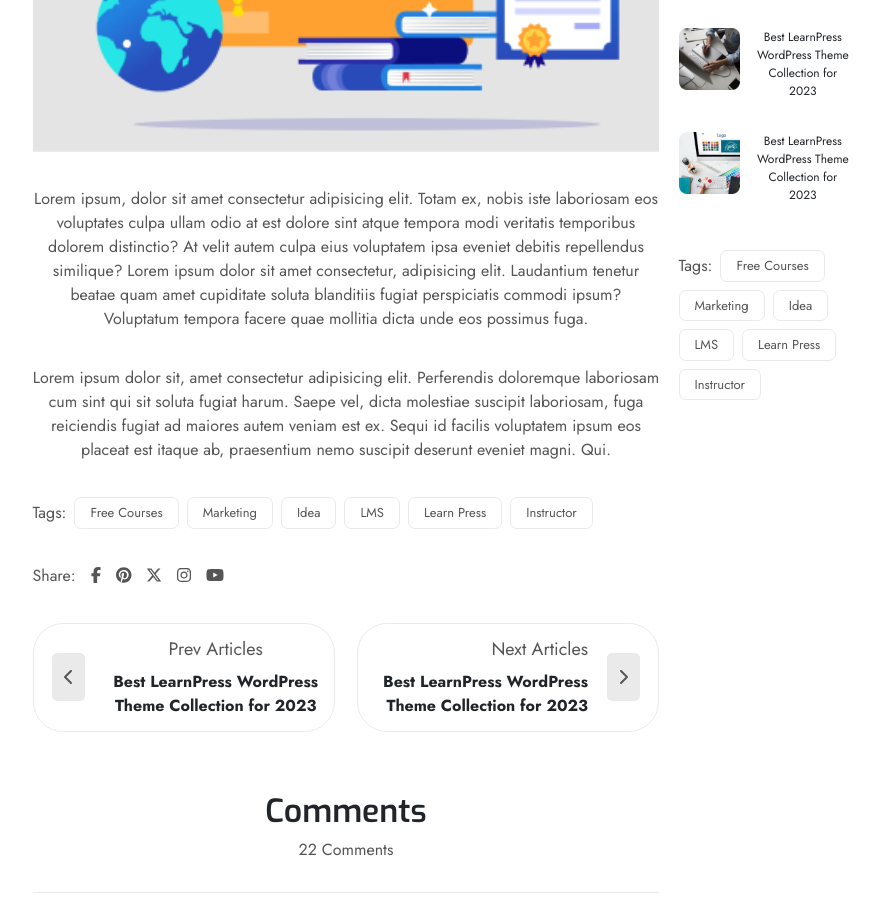
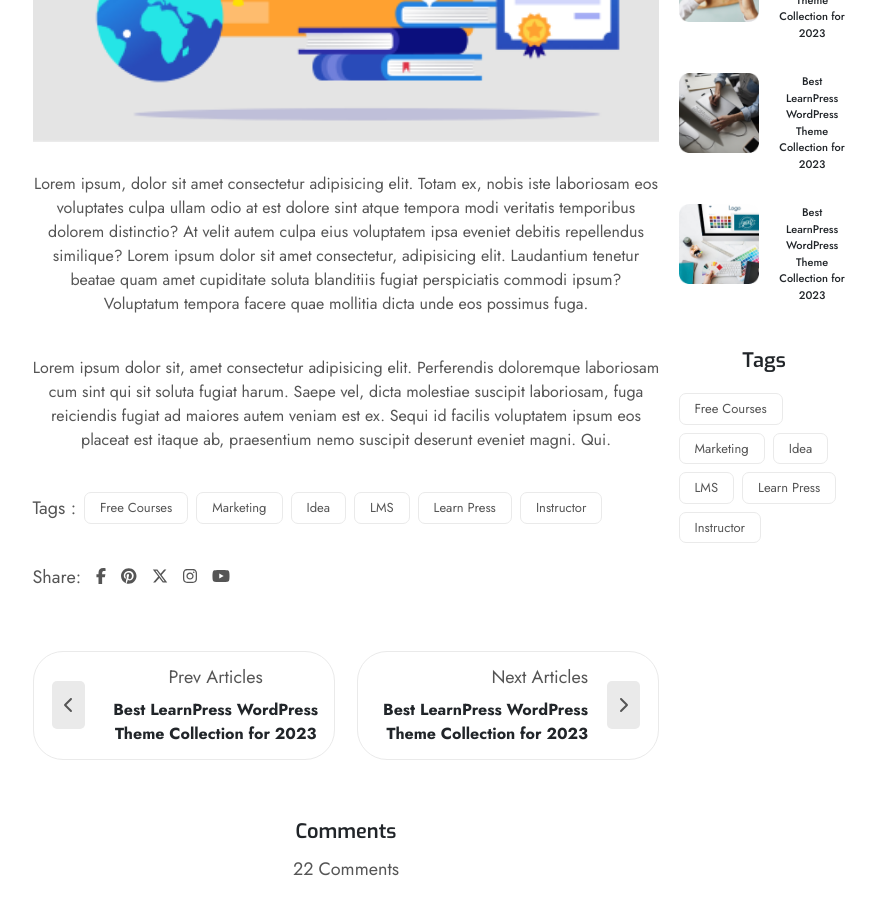
Before and after one commit to MohammadKerdasi/EduPressX7, a React (Vite) app: page /Blog in a window 1280 px wide. Shown: the part 540-1451 px from the top of the page, without its empty margins (199-1079 px from the left). Built offline with nearby package versions, Linux system fonts and the light colour scheme.

Commit message:
Update On The Responsive Style

```diff
--- a/src/Components/BlogDetails/BlogDetails.css
+++ b/src/Components/BlogDetails/BlogDetails.css
@@ -17,17 +17,19 @@
  }
 
  .SHaaban-title-and-meta h1 {
+     /*===Modified===*/
      font-size: 36px !important;
      padding: 0 !important;
      font-weight: 600 !important;
-     margin-bottom: 35px !important;
+     margin-bottom: 20px !important;
  }
 
  .SHaaban-title-and-meta-info-container {
+     /*===Modified===*/
      display: flex;
      gap: 25px;
      justify-content: flex-start;
-     margin-bottom: 35px !important;
+     margin-bottom: 40px !important;
  }
 
  .SHaaban-title-and-meta-info {
@@ -46,26 +48,30 @@
  }
 
  #SHaaban-adding-style-for-main-image {
-     margin-bottom: 35px;
+     /*===Modified===*/
+     margin-bottom: 30px;
      width: 100%;
      height: 603px;
  }
 
  #SHaaban-blog-content {
-     margin-bottom: 35px !important;
+     /*===Modified===*/
+     margin-bottom: 60px !important;
  }
 
  #SHaaban-blog-content p {
-     margin-bottom: 35px;
+     /*===Modified===*/
+     margin-bottom: 40px;
      color: var(--dark-grey);
  }
 
  #SHaaban-tags-area {
+     /*===Modified===*/
      display: flex;
      flex-wrap: wrap;
      gap: 8px;
      align-items: center;
-     margin-bottom: 35px;
+     margin-bottom: 40px;
  }
 
  .SHaaban-remove-margin {
@@ -135,8 +141,10 @@
  }
 
  .SHaaban-slider-content-title {
+     /*===Modified===*/
      color: var(--dark-grey);
      font-size: 18px;
+     margin-bottom: 12px !important;
  }
 
  .SHaaban-slider-content-mainText {
@@ -148,6 +156,12 @@
 
  .SHaaban-comment-section {
      width: 100%;
+ }
+
+ .SHaaban-comment-section h4 {
+     /* ===New Added=== */
+     font-size: 20px;
+     margin-bottom: 12px;
  }
 
  .SHaaban-text-end {
@@ -168,20 +182,27 @@
      color: var(--dark-grey);
  }
 
- #SHaaban-comment-info {
+ #SHaaban-comment-info,
+ #SHaaban-comment-info span {
+     /* ===Modified=== */
+     font-size: 18px !important;
      margin-bottom: 30px;
  }
 
  .SHaaban-comment-userName {
+     /* ===Modified=== */
      font-weight: 600;
      font-size: 16px;
+     margin-bottom: 8px !important;
  }
 
  .SHaaban-comment-content {
+     /* ===Modified=== */
      font-weight: 400;
      font-size: 18px;
      line-height: 27px;
      color: var(--dark-grey);
+     margin-bottom: 8px !important;
  }
 
  .SHaaban-adding-margin-left {
@@ -302,14 +323,17 @@
  }
 
  .SHaaban-form-area-title {
+     /* ===Modified=== */
      font-size: 20px;
-     font-weight: 600;
+     font-weight: 600 !important;
+     margin-bottom: 12px;
  }
 
  .SHaaban-form-area-paragraph {
+     /* ===Modified=== */
      color: #555555;
-     font-weight: 400;
-     line-height: 27px;
+     font-weight: 400 !important;
+     margin-bottom: 30px;
  }
 
  .SHaaban-sideBar-blog-listing {
@@ -339,6 +363,19 @@
 
  .sHaaban-remove-arrow-in-large-screen {
      visibility: hidden;
+ }
+
+ .SHaaban-adding-flex-align-center {
+     /* ===New Added=== */
+     display: flex;
+     align-items: center;
+ }
+
+ .SHaaban-adding-style-for-blog-content-title {
+     /* ===New Added=== */
+     font-size: 18px;
+     font-weight: 400 !important;
+     margin-bottom: 0 !important;
  }
 
  @media (max-width:1919px) {
@@ -483,6 +520,7 @@
      }
 
      .SHaaban-slider-content-mainText,
+     #SHaaban-adding-style-for-label,
      .SHaaban-title-and-meta-info p,
      .SHaaban-title-and-meta-info span,
      #SHaaban-blog-content p,
@@ -531,6 +569,7 @@
      }
 
      .SHaaban-slider-content-mainText,
+     #SHaaban-adding-style-for-label,
      .SHaaban-title-and-meta-info p,
      .SHaaban-title-and-meta-info span,
      #SHaaban-blog-content p,
@@ -595,6 +634,7 @@
      }
 
      .SHaaban-slider-content-mainText,
+     #SHaaban-adding-style-for-label,
      .SHaaban-title-and-meta-info p,
      .SHaaban-title-and-meta-info span,
      #SHaaban-blog-content p,
@@ -659,6 +699,7 @@
      }
 
      .SHaaban-slider-content-mainText,
+     #SHaaban-adding-style-for-label,
      .SHaaban-title-and-meta-info p,
      .SHaaban-title-and-meta-info span,
      #SHaaban-blog-content p,
@@ -728,6 +769,7 @@
      }
 
      .SHaaban-slider-content-mainText,
+     #SHaaban-adding-style-for-label,
      .SHaaban-title-and-meta-info p,
      .SHaaban-title-and-meta-info span,
      #SHaaban-blog-content p,
@@ -785,7 +827,7 @@
      }
  }
 
- @media (max-width:760px) and (min-width:550px) {
+ @media (max-width:760px) and (min-width:701px) {
 
      .SHaaban-title-and-meta h1,
      .SHaaban-comment-section {
@@ -796,6 +838,8 @@
          height: 270px !important;
      }
 
+     .SHaaban-slider-content-mainText,
+     #SHaaban-adding-style-for-label,
      .SHaaban-title-and-meta-info p,
      .SHaaban-title-and-meta-info span,
      #SHaaban-blog-content p,
@@ -862,17 +906,19 @@
      }
  }
 
- @media (max-width:550px) and (min-width:502px) {
+ @media (max-width:701px) and (min-width:550px) {
 
      .SHaaban-title-and-meta h1,
      .SHaaban-comment-section {
-         font-size: 17px !important;
+         font-size: 16px !important;
      }
 
      #SHaaban-adding-style-for-main-image {
          height: 270px !important;
      }
 
+     .SHaaban-slider-content-mainText,
+     #SHaaban-adding-style-for-label,
      .SHaaban-title-and-meta-info p,
      .SHaaban-title-and-meta-info span,
      #SHaaban-blog-content p,
@@ -901,6 +947,7 @@
 
      .SHaaban-styling-text-area {
          height: 90.1771px;
+         margin: 5px 0;
      }
 
      .SHaaban-LISTING {
@@ -940,12 +987,12 @@
 
      .SHaaban-styling-inputs {
          width: 100% !important;
-         margin: 10px 0;
+         margin: 5px 0;
          height: 28.75px !important;
      }
  }
 
- @media (max-width:502px) and (min-width:495px) {
+ @media (max-width:550px) and (min-width:502px) {
 
      .SHaaban-title-and-meta h1,
      .SHaaban-comment-section {
@@ -956,6 +1003,8 @@
          height: 235px !important;
      }
 
+     .SHaaban-slider-content-mainText,
+     #SHaaban-adding-style-for-label,
      .SHaaban-title-and-meta-info p,
      .SHaaban-title-and-meta-info span,
      #SHaaban-blog-content p,
@@ -988,6 +1037,7 @@
 
      .SHaaban-styling-text-area {
          height: 90.1771px;
+         margin: 5px 0;
      }
 
      .SHaaban-LISTING {
@@ -1020,11 +1070,20 @@
          left: 0;
          background: #faf6f6;
      }
+
+     .SHaaban-styling-inputs {
+         width: 100% !important;
+         margin: 5px 0;
+         height: 28.75px !important;
+     }
+
+     .SHaaban-title-and-meta-info-container {
+         gap: 5px;
+         flex-direction: column;
+     }
  }
 
- @media (max-width:495px)
- /* and (min-width:495px) */
-     {
+ @media (max-width:502px) and (min-width:350px) {
 
      .SHaaban-title-and-meta h1,
      .SHaaban-comment-section {
@@ -1035,6 +1094,10 @@
          height: 235px !important;
      }
 
+     .SHaaban-slider-content-mainText,
+     #SHaaban-adding-style-for-label,
+     .SHaaban-title-and-meta-info p,
+     .SHaaban-title-and-meta-info span,
      #SHaaban-blog-content p,
      #SHaaban-comment-info,
      #SHaaban-comment-info span,
@@ -1070,6 +1133,7 @@
 
      .SHaaban-styling-text-area {
          height: 90.1771px;
+         margin: 5px 0;
      }
 
      .SHaaban-LISTING {
@@ -1079,8 +1143,6 @@
      .SHaaban-detail {
          width: 100% !important;
      }
-
-
 
      .SHaaban-sideBar-blog-listing {
          display: none;
@@ -1104,4 +1166,15 @@
          left: 0;
          background: #faf6f6;
      }
+
+     .SHaaban-styling-inputs {
+         width: 100% !important;
+         margin: 5px 0;
+         height: 28.75px !important;
+     }
+
+     .SHaaban-title-and-meta-info-container {
+         gap: 5px;
+         flex-direction: column;
+     }
  }
--- a/src/Components/BlogDetails/BlogDetails.jsx
+++ b/src/Components/BlogDetails/BlogDetails.jsx
@@ -391,10 +391,15 @@ export default function BlogDtails() {
               suscipit deserunt eveniet magni. Qui.
             </p>
             <div id="SHaaban-tags-area">
+              <p className="SHaaban-adding-style-for-blog-content-title">
+                Tags :
+              </p>
               <TagsH />
             </div>
             <div id="Shaaban-contact-area">
-              <p className="SHaaban-remove-margin">Share:</p>
+              <p className="SHaaban-adding-style-for-blog-content-title">
+                Share:
+              </p>
               <ul className="SHaaban-contact-list">
                 <li>
                   <a href="#">
@@ -451,7 +456,7 @@ export default function BlogDtails() {
             </div>
           </div>
           <div className="SHaaban-comment-section">
-            <h2>Comments</h2>
+            <h4>Comments</h4>
             <p id="SHaaban-comment-info">
               {comments.length +
                 comments.reduce((total, comment) => {
@@ -558,7 +563,7 @@ export default function BlogDtails() {
             <h4 className="SHaaban-form-area-title">Leave A Comment</h4>
             <p className="SHaaban-form-area-paragraph">
               Your email address will not be published. Required fields are
-              marked *
+              marked*
             </p>
             <form id="SHaaban-form-body" action="">
               <div className="SHaaban-styling-form-inputs">
@@ -591,6 +596,7 @@ export default function BlogDtails() {
                 ref={textAreaRef}
                 autoFocus={autoFocus}
               ></textarea>
+              <div className="SHaaban-adding-flex-align-center">
                 <input type="checkbox" name="" id="SHaaban-checkbox" value="" />
                 <label
                   id="SHaaban-adding-style-for-label"
@@ -598,6 +604,7 @@ export default function BlogDtails() {
                 >
                   Save my name, email in this brower for the next time I comment
                 </label>
+              </div>
             </form>
             <div className="SHaaban-btn-area">
               <button
--- a/src/Components/FilterBar/FilterBar.css
+++ b/src/Components/FilterBar/FilterBar.css
@@ -5,6 +5,17 @@
 
 .SHaaban-adding-margin-bottom {
     margin-bottom: 20px;
+}
+
+.SHaaban-category-name {
+    /* ===New Added=== */
+    font-size: 18px;
+    font-weight: 400 !important;
+}
+
+.SHaaban-adding-style-for-recent-posts-paragraph {
+    /* ===New Added=== */
+    font-weight: 500 !important;
 }
 
 .SHaaban-remove-margin {
@@ -20,9 +31,11 @@
 }
 
 .SHaaban-category-area-title,
-.SHaaban-recent-posts-area-title {
+.SHaaban-recent-posts-area-title,
+.SHaaban-tags-area-title {
+    /* ===Modified=== */
     font-size: 20px;
-    font-weight: 600;
+    font-weight: 600 !important;
 }
 
 .SHaaban-category-body:hover {
@@ -57,35 +70,35 @@
     }
 }
 
-@media (max-width:1640px) and (min-width:1520px) {
+@media (max-width:1738px) and (min-width:1463px) {
 
     .SHaaban-category-area-title,
     .SHaaban-category-name,
     .SHaaban-recent-posts-area-title,
     .SHaaban-adding-style-for-recent-posts-paragraph {
-        font-size: 15px;
+        font-size: 14px !important;
     }
 }
 
-@media (max-width:1520px) and (min-width:1445px) {
+@media (max-width:1463px) and (min-width:1333px) {
 
     .SHaaban-category-area-title,
     .SHaaban-category-name,
     .SHaaban-recent-posts-area-title,
     .SHaaban-adding-style-for-recent-posts-paragraph {
-        font-size: 14px;
+        font-size: 12px !important;
     }
 }
 
-@media (max-width:1445px) and (min-width:1350px) {
+@media (max-width:1333px) and (min-width:1241px) {
     .SHaaban-adding-style-for-recent-posts-paragraph {
-        font-size: 13px;
+        font-size: 11px !important;
     }
 }
 
-@media (max-width:1350px) and (min-width:1265px) {
+@media (max-width:1241px) and (min-width:1173px) {
     .SHaaban-adding-style-for-recent-posts-paragraph {
-        font-size: 12px;
+        font-size: 11px !important;
     }
 
     .SHaaban-adding-style-for-recent-posts-img {
@@ -94,10 +107,10 @@
     }
 }
 
-@media (max-width:1265px) and (min-width:1150px) {
+@media (max-width:1173px) and (min-width:1110px) {
 
     .SHaaban-adding-style-for-recent-posts-paragraph {
-        font-size: 11px;
+        font-size: 10px !important;
     }
 
     .SHaaban-adding-style-for-recent-posts-img {
@@ -106,14 +119,47 @@
     }
 }
 
-@media (max-width:1150px) and (min-width:1110px) {
+@media (max-width:1110px) and (min-width:915px) {
 
-    .SHaaban-adding-style-for-recent-posts-paragraph {
-        font-size: 10px;
+    .SHaaban-adding-style-for-recent-posts-paragraph,
+    .SHaaban-category-name {
+        font-size: 15px !important;
     }
 
-    .SHaaban-adding-style-for-recent-posts-img {
-        width: 61.6406px;
-        height: 61.6406px;
+}
+
+@media (max-width:915px) and (min-width:700px) {
+
+    .SHaaban-adding-style-for-recent-posts-paragraph,
+    .SHaaban-category-name {
+        font-size: 14px !important;
     }
+
 }
+
+@media (max-width:700px) and (min-width:550px) {
+
+    .SHaaban-adding-style-for-recent-posts-paragraph,
+    .SHaaban-category-name {
+        font-size: 13px !important;
+    }
+
+}
+
+@media (max-width:550px) and (min-width:350px) {
+
+    .SHaaban-adding-style-for-recent-posts-paragraph,
+    .SHaaban-category-name {
+        font-size: 12px !important;
+    }
+
+}
+
+@media (max-width:350px) {
+
+    .SHaaban-adding-style-for-recent-posts-paragraph,
+    .SHaaban-category-name {
+        font-size: 11px !important;
+    }
+
+}
--- a/src/Components/FilterBar/FilterBar.jsx
+++ b/src/Components/FilterBar/FilterBar.jsx
@@ -32,7 +32,7 @@ export default function FilterBar() {
     },
   ];
   return (
-    <>
+    <div className="SHaaban-filterBar-container">
       <div className="SHaaban-category-area">
         <h4 className="SHaaban-adding-margin-bottom SHaaban-category-area-title">
           Category
@@ -67,9 +67,14 @@ export default function FilterBar() {
           );
         })}
       </div>
-      <div className="SHaaban-adding-style-for-tags-area">
-        <TagsH />
+      <div className="SHaaban-tags-area">
+        <h4 className="SHaaban-adding-margin-bottom SHaaban-tags-area-title">
+          Tags
+        </h4>
+        <div className="SHaaban-adding-style-for-tags-area">
+          <TagsH />
+        </div>
       </div>
-    </>
+    </div>
   );
 }
--- a/src/Components/TagsH/Tags.jsx
+++ b/src/Components/TagsH/Tags.jsx
@@ -13,7 +13,7 @@ export default function Tags() {
 
   return (
     <>
-      <p className="SHaaban-remove-margin">Tags:</p>
+      {/* <p className="SHaaban-remove-margin">Tags:</p> */}
 
       {Tags.map((tag) => {
         return (
```
Also changed, not shown: src/Components/Pagination/Pagination.css (+10 -3 lines), src/Components/TagsH/Tags.css (+42 -0 lines). Lines whose indentation alone changed are shown as unchanged.
